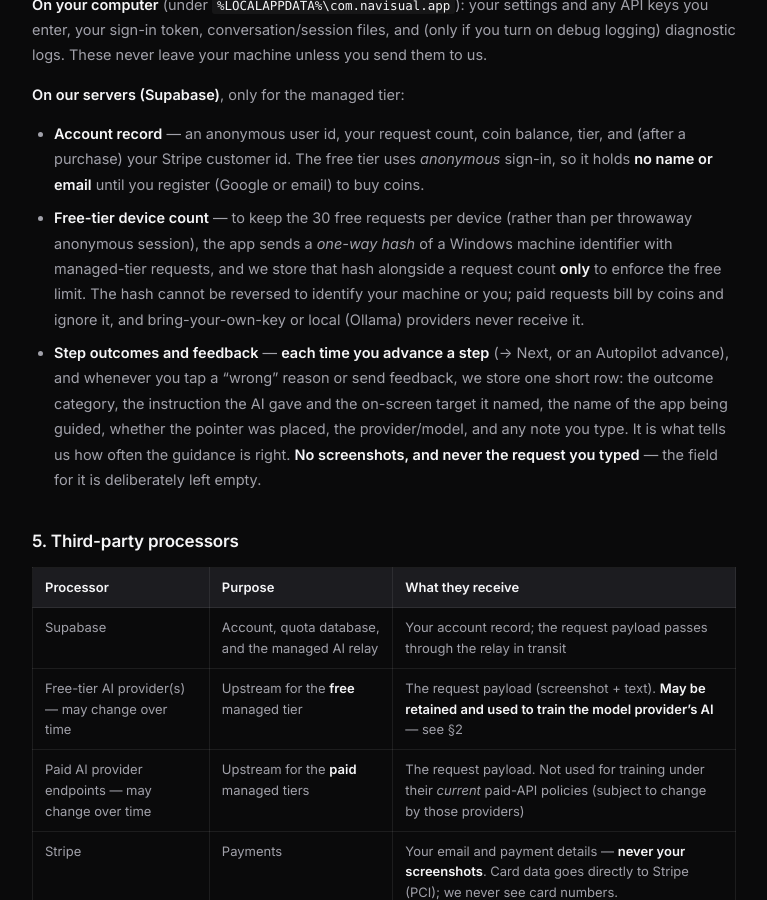
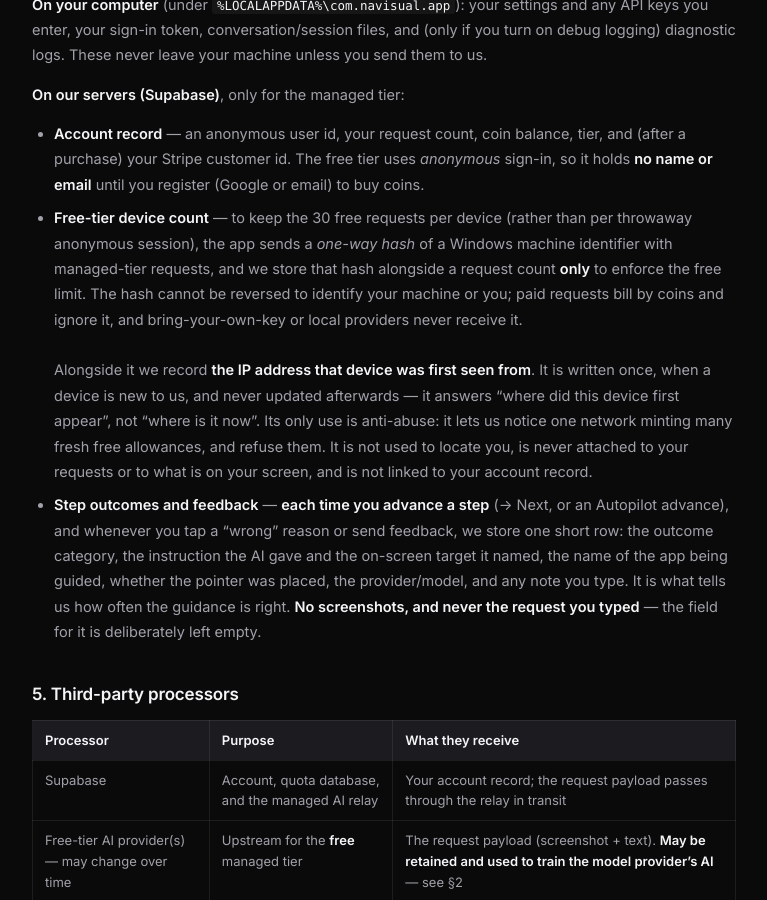
Before and after one commit to NavisualGuide/NavisualGuide.github.io, a Jekyll site: the page privacy.html, which Jekyll copies as it is, in a window 1280 px wide and 900 px high, scrolled down 2972 px. Shown: the whole window, without its empty margins (256-1023 px from the left). Built offline with Jekyll 4.4.1, drawn with Linux system fonts in a browser that asks for light colours.

Commit message:
privacy: disclose the IP stored against a new device
device_free_usage.first_seen_ip holds the client IP UNHASHED -- clientIpFrom()
takes the first x-forwarded-for entry verbatim and bump_device_free_usage
writes it straight in -- and section 4 did not mention it.

The bullet it belongs in described the same table and named only the machine
hash, stressing that the hash "cannot be reversed to identify your machine or
you". True of the hash, and beside it sat an IP address, which is personal data
in its own right. An omission rather than a false claim, but in the paragraph
most likely to be read as the complete list.

Now says what it is, when it is written (once, on a device we have not seen
before, never updated), and what it is for (noticing one network minting many
fresh free allowances). Also says what it is NOT: not used to locate anyone,
never attached to a request or to screen content, not linked to the account
record.

That last point is literally true and is also why it deserved saying: the row
is keyed on the device hash with no user id, so it is not reached by account
deletion the way user_profiles (FK cascade) and feedback (user_id set null)
are. Section 8 is worth a look on that separately.

Also dropped "(Ollama)" from the parenthetical in the same bullet, so it reads
"local providers" -- Custom pointed at a local server is in the same position
and is now named as such everywhere else on this page.

Co-Authored-By: Claude Opus 5 <noreply@anthropic.com>
Claude-Session: https://claude.ai/code/session_016CTvWFtAESBEp8NwvmAVjV

```diff
--- a/privacy.html
+++ b/privacy.html
@@ -216,7 +216,14 @@
           Windows machine identifier with managed-tier requests, and we store that hash alongside a
           request count <strong>only</strong> to enforce the free limit. The hash cannot be reversed
           to identify your machine or you; paid requests bill by coins and ignore it, and
-          bring-your-own-key or local (Ollama) providers never receive it.</li>
+          bring-your-own-key or local providers never receive it.
+          <br><br>
+          Alongside it we record <strong>the IP address that device was first seen from</strong>.
+          It is written once, when a device is new to us, and never updated afterwards — it
+          answers “where did this device first appear”, not “where is it now”. Its only use is
+          anti-abuse: it lets us notice one network minting many fresh free allowances, and refuse
+          them. It is not used to locate you, is never attached to your requests or to what is on
+          your screen, and is not linked to your account record.</li>
         <li><strong>Step outcomes and feedback</strong> — <strong>each time you advance a step</strong>
           (→ Next, or an Autopilot advance), and whenever you tap a “wrong” reason or send
           feedback, we store one short row: the outcome category, the instruction the AI gave and
```
